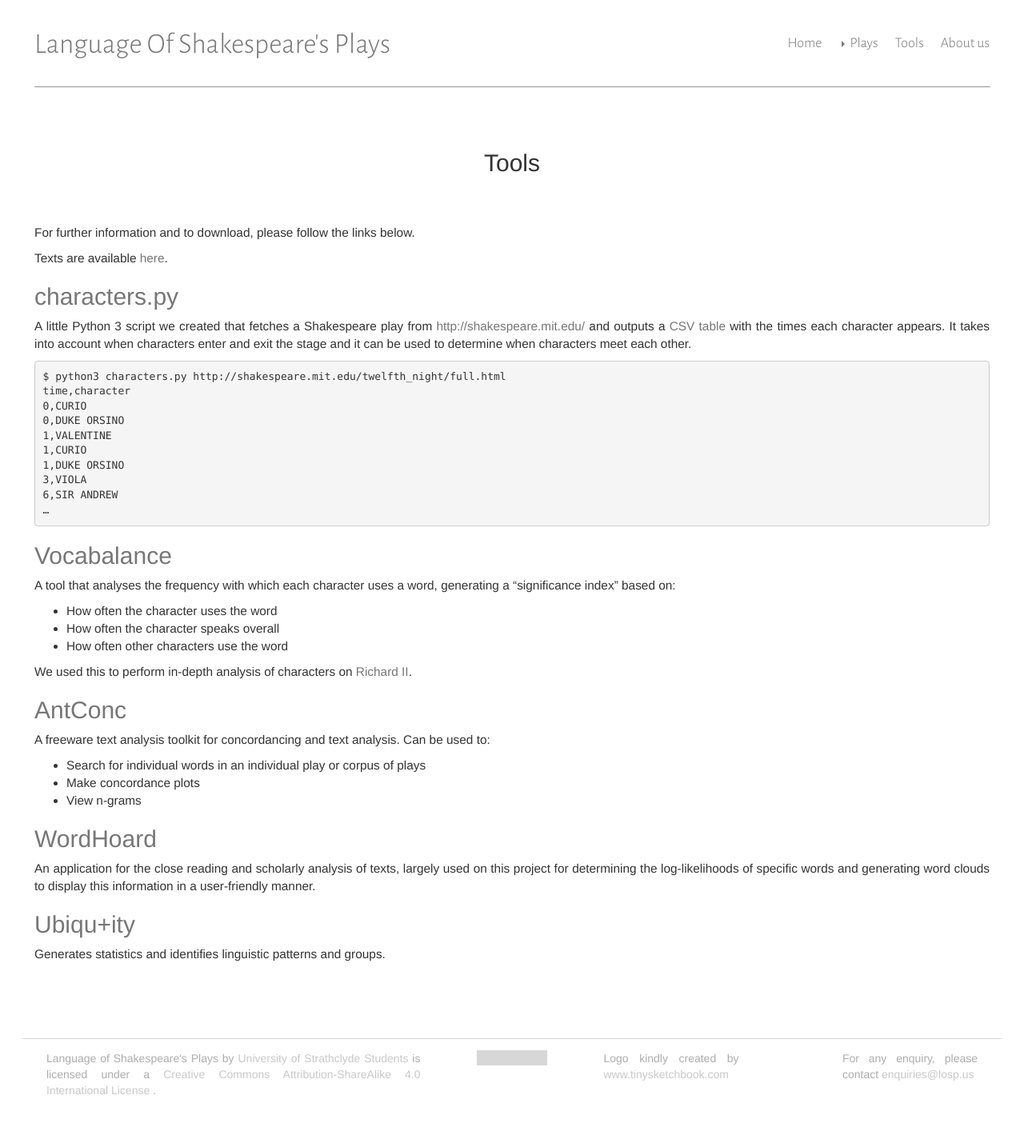
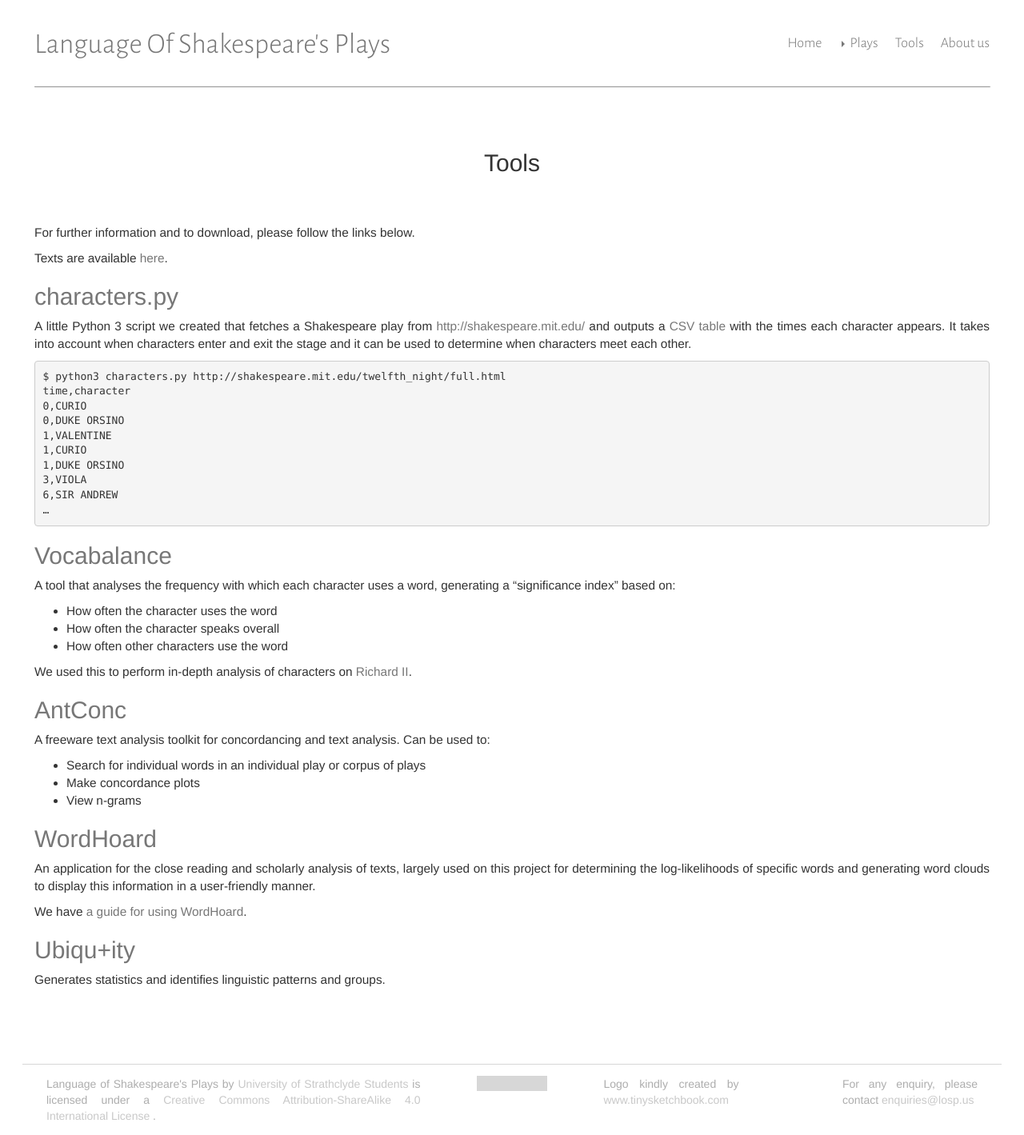
Before and after one commit to iahmed0/SU-LOSP.github.io, a Jekyll site: the page built from tools/index.md, in a window 1280 px wide. Shown: the whole page at 80% size. Built offline with Jekyll 4.4.1, drawn with Linux system fonts in a browser that asks for light colours; before the commit the page ends 1387 px from its top, so only the background shows below that; grey boxes are pictures that could not be loaded.

Commit message:
Add WordHoard howto

```diff
--- a/tools/index.md
+++ b/tools/index.md
@@ -54,6 +54,8 @@ An application for the close reading and scholarly analysis of texts, largely
 used on this project for determining the log-likelihoods of specific words and
 generating word clouds to display this information in a user-friendly manner.
 
+We have [a guide for using WordHoard](wordhoard-howto.pdf).
+
 ## [Ubiqu+ity](http://vep.cs.wisc.edu/ubiq/)
 
 Generates statistics and identifies linguistic patterns and groups.
```
Also changed, not shown: 1 other file.
